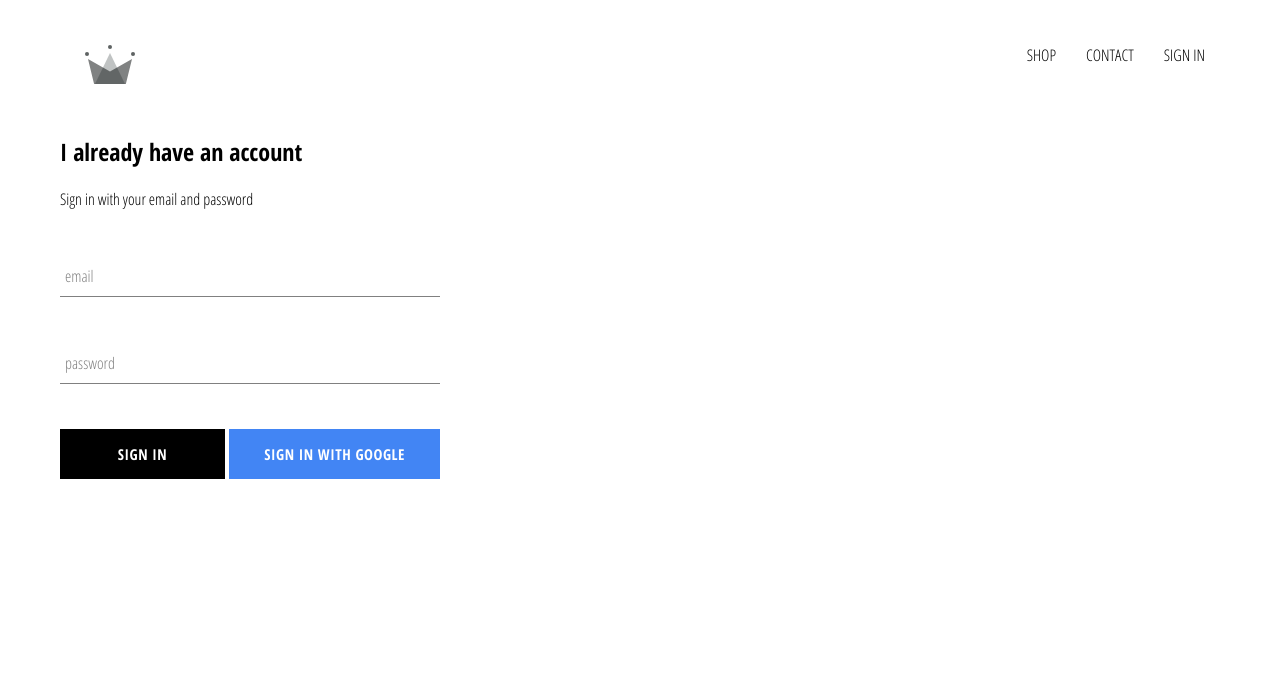
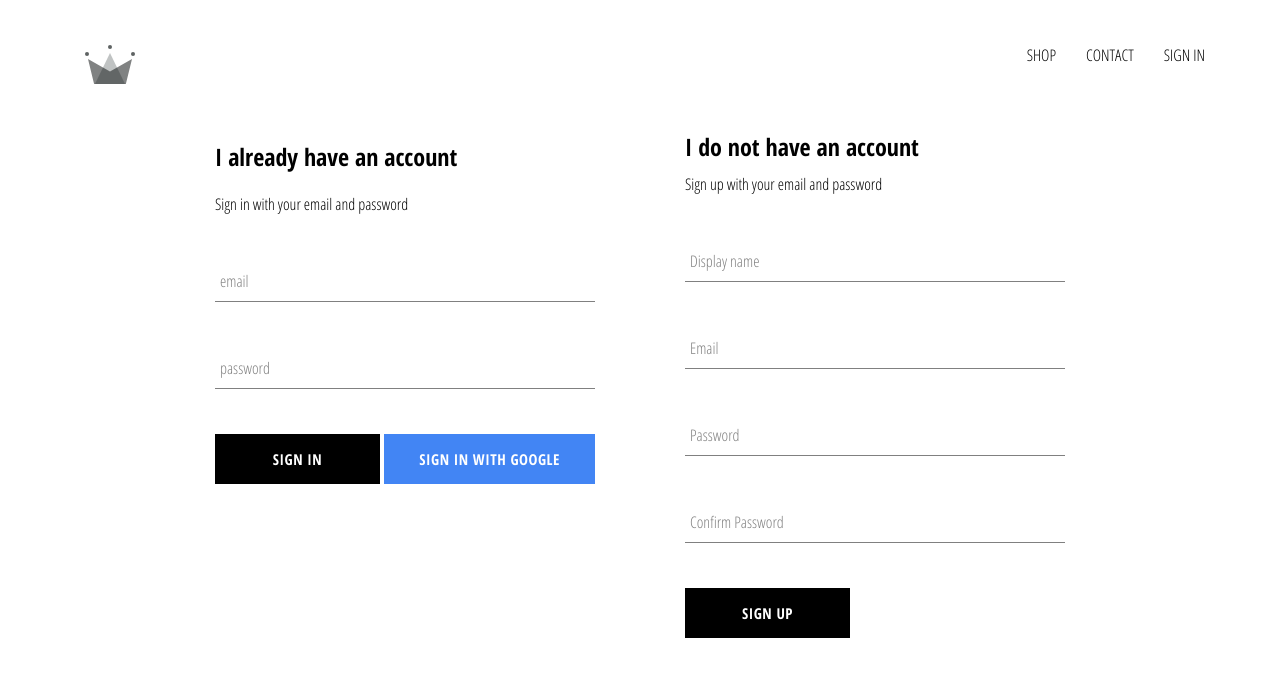
Before and after one commit to MillyLegion/crwn-clothing, a React (Create React App) app: page /signin in a window 1280 px wide. Shown: the top 676 px of the page. Built offline with nearby package versions, Linux system fonts and the light colour scheme; no server answers.

Commit message:
implemented firebase utils, included authenticated users into firestore db

```diff
--- a/src/App.js
+++ b/src/App.js
@@ -26,6 +26,7 @@
     this.unsubscribeFromAuth = auth.onAuthStateChanged( async userAuth => {
       if (userAuth) {
         const userRef = await createUserProfileDocument(userAuth);
+
         // need to console log current user inside setState, because it is asynchoronous
         userRef.onSnapshot(snapShot => {
           this.setState({
@@ -34,10 +35,12 @@
               ...snapShot.data()
             }
           });
+          console.log(this.state);
         });
       } else {
         this.setState({ currentUser: userAuth });
       }
+
 
     });
   }
--- /dev/null
+++ b/src/components/sign-up/sign-up.js
@@ -0,0 +1,106 @@
+import React from 'react';
+
+import './sign-up.scss'
+
+import FormInput from '../form-input/form-input';
+import CustomButton from '../custom-button/custom-button';
+
+import { auth, createUserProfileDocument } from '../../firebase/firebase.utils';
+
+class SignUp extends React.Component {
+  constructor() {
+    super();
+
+    this.state = {
+      displayName: '',
+      email: '',
+      password: '',
+      confirmPassword: ''
+    };
+  }
+
+  handleSubmit = async event => {
+    event.preventDefault();
+
+    const { displayName, email, password, confirmPassword } = this.state;
+
+    if (password !== confirmPassword) {
+      alert("password don't match");
+      return;
+    }
+
+    try {
+      const { user } = await auth.createUserWithEmailAndPassword(email, password);
+
+      await createUserProfileDocument(user, {displayName});
+      //  this will clear form
+      this.setState({
+        displayName: '',
+        email: '',
+        password: '',
+        confirmPassword: ''
+      });
+    } catch (error) {
+      console.error(error);
+    }
+  };
+
+  handleChange = event => {
+    // console.log(event.target);
+    const { name, value } = event.target;
+
+    // sets FormInput value to the value we write in form
+    this.setState({
+      [name]: value
+    });
+  };
+
+  render() {
+    const { displayName, email, password, confirmPassword } = this.state;
+    return (
+      <div className='sign-up'>
+        <h2 className="title">
+          I do not have an account
+        </h2>
+        <span>Sign up with your email and password</span>
+        <form className='sign-up-form' onSubmit={this.handleSubmit} >
+          <FormInput
+            type="text"
+            name="displayName"
+            value={displayName}
+            onChange={this.handleChange}
+            label='Display name'
+            required
+          />
+          <FormInput
+            type="email"
+            name="email"
+            value={email}
+            onChange={this.handleChange}
+            label='Email'
+            required
+          />
+          <FormInput
+            type="password"
+            name="password"
+            value={password}
+            onChange={this.handleChange}
+            label='Password'
+            required
+          />
+          <FormInput
+            type="password"
+            name="confirmPassword"
+            value={confirmPassword}
+            onChange={this.handleChange}
+            label='Confirm Password'
+            required
+          />
+          <CustomButton type='submit'>SIGN UP</CustomButton>
+        </form>
+      </div>
+    )
+  }
+}
+
+export default SignUp;
--- /dev/null
+++ b/src/components/sign-up/sign-up.scss
@@ -0,0 +1,9 @@
+.sign-up {
+  display: flex;
+  flex-direction: column;
+  width: 380px;
+
+  .title {
+    margin: 10px 0;
+  }
+}
--- a/src/pages/sign-in-and-sign-up/sign-in-and-sign-up.js
+++ b/src/pages/sign-in-and-sign-up/sign-in-and-sign-up.js
@@ -1,6 +1,8 @@
 import React from 'react';
 
 import SignIn from '../../components/sing-in/sing-in';
+import SignUp from '../../components/sign-up/sign-up';
+
 import './sign-in-and-sign-up.scss';
 
 
@@ -8,6 +10,7 @@
     return (
       <div className="sign-in-and-sign-up">
         <SignIn />
+        <SignUp />
       </div>
     )
 };
--- a/src/pages/sign-in-and-sign-up/sign-in-and-sign-up.scss
+++ b/src/pages/sign-in-and-sign-up/sign-in-and-sign-up.scss
@@ -0,0 +1,6 @@
+.sign-in-and-sign-up {
+  width: 850px;
+  display: flex;
+  justify-content: space-between;
+  margin: 30px auto;
+}
```
